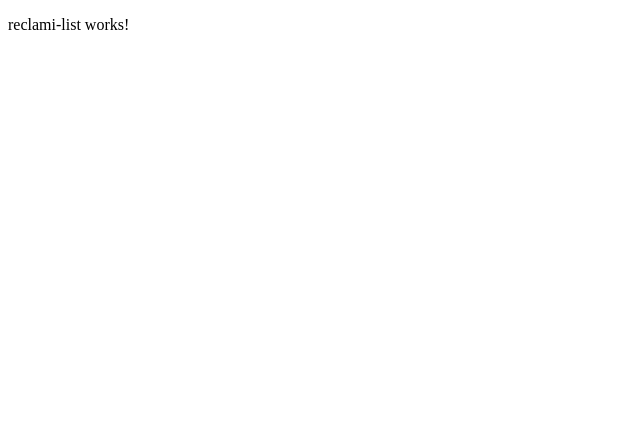
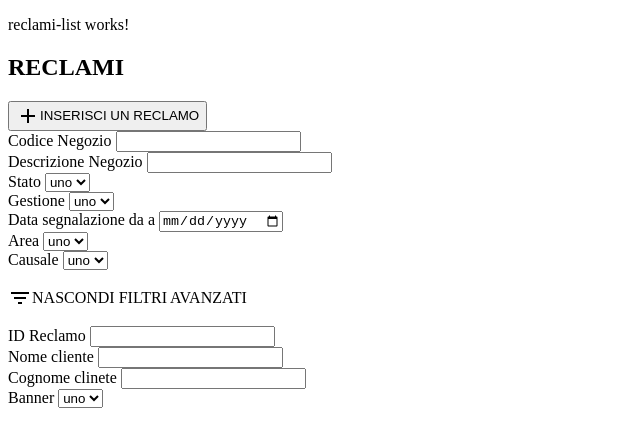
Before and after one commit to andreafresi/gestioneTicket, an Angular app in the folder app-ticket/: page /reclami in a window 1280 px wide. Shown: the top 446 px of the page, without its empty margins (0-640 px from the left). Built offline with nearby package versions, Linux system fonts and the light colour scheme.

Commit message:
per INDEX

```diff
--- a/app-ticket/src/app/pages/reclami-list/reclami-list.component.html
+++ b/app-ticket/src/app/pages/reclami-list/reclami-list.component.html
@@ -1 +1,87 @@
 <p>reclami-list works!</p>
+
+<div>
+    <div>
+        <h2>RECLAMI</h2>
+        <button style="display: flex; align-items: center;">
+            <span class="material-symbols-outlined">add</span> INSERISCI UN RECLAMO
+        </button>
+    </div>
+    <div>
+        <form action="">
+            <div>
+                <div>
+                    <label for="codiceNegozio">Codice Negozio </label>
+                    <input type="text" id="codiceNegozio">
+                </div>
+                <div>
+                    <label for="descrizioneNegozio">Descrizione Negozio </label>
+                    <input type="text" id="descrizioneNegozio">
+                </div>
+                <div>
+                    <label for="stato">Stato </label>
+                    <select name="stato" id="stato">
+                        <option value="uno">uno</option>
+                        <option value="due">due</option>
+                        <option value="tre">tre</option>
+                    </select>
+                </div>
+                <div>
+                    <label for="gestione">Gestione </label>
+                    <select name="gestione" id="gestione">
+                        <option value="uno">uno</option>
+                        <option value="due">due</option>
+                        <option value="tre">tre</option>
+                    </select>
+                </div>
+                <div>
+                    <label for="data">Data segnalazione da a </label>
+                    <input type="date" id="data" value="null" />
+                </div>
+                <div>
+                    <label for="area">Area </label>
+                    <select name="area" id="area">
+                        <option value="uno">uno</option>
+                        <option value="due">due</option>
+                        <option value="tre">tre</option>
+                    </select>
+                </div>
+                <div>
+                    <label for="causale">Causale </label>
+                    <select name="causale" id="causale">
+                        <option value="uno">uno</option>
+                        <option value="due">due</option>
+                        <option value="tre">tre</option>
+                    </select>
+                </div>
+            </div>
+            <div>
+                <p style="display: flex; align-items: center;"><span class="material-symbols-outlined">filter_list</span> NASCONDI FILTRI AVANZATI</p>
+            </div>
+            <div>
+                <div>
+                    <label for="idReclamo">ID Reclamo </label>
+                    <input type="text" id="idReclamo">
+                </div>
+                <div>
+                    <label for="nome">Nome cliente </label>
+                    <input type="text" id="nome">
+                </div>
+
+                <div>
+                    <label for="cognome">Cognome clinete </label>
+                    <input type="text" id="cognome">
+                </div>
+                <div>
+                    <label for="banner">Banner </label>
+                    <select name="banner" id="banner">
+                        <option value="uno">uno</option>
+                        <option value="due">due</option>
+                        <option value="tre">tre</option>
+                    </select>
+                </div>
+            </div>
+
+        </form>
+    </div>
+</div>
--- a/app-ticket/src/index.html
+++ b/app-ticket/src/index.html
@@ -6,6 +6,9 @@
   <base href="/">
   <meta name="viewport" content="width=device-width, initial-scale=1">
   <link rel="icon" type="image/x-icon" href="favicon.ico">
+  <link href="https://fonts.googleapis.com/icon?family=Material+Icons" rel="stylesheet">
+  <link rel="stylesheet" href="https://fonts.googleapis.com/css2?family=Material+Symbols+Outlined:opsz,wght,FILL,GRAD@20..48,100..700,0..1,-50..200" />
+
 </head>
 <body>
   <app-root></app-root>
```
